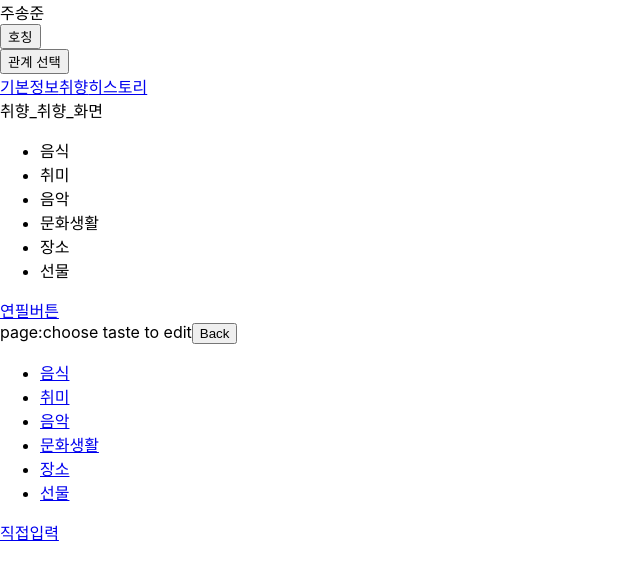
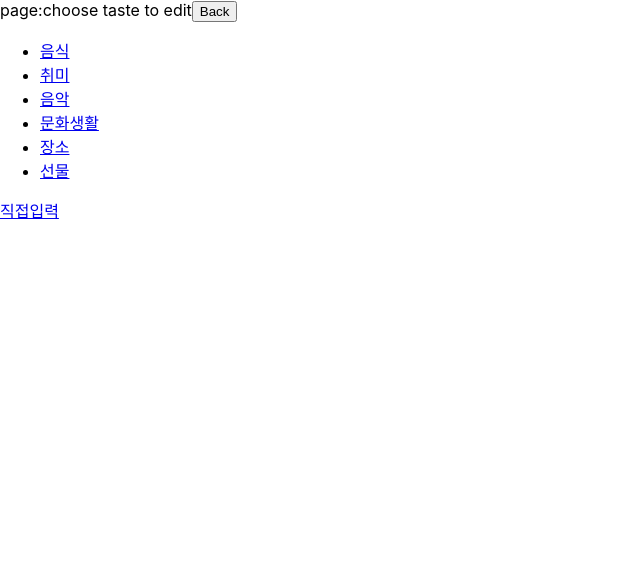
Before and after one commit to existentialist2001/Repo_React, a React (Create React App) app: page /taste/choose_taste_to_edit in a window 1280 px wide. Shown: the top 580 px of the page, without its empty margins (0-640 px from the left). Built offline with nearby package versions, Linux system fonts and the light colour scheme.

Commit message:
리액트 라우터 구조변경 완료

```diff
--- a/src/App.js
+++ b/src/App.js
@@ -1,44 +1,14 @@
-import { BrowserRouter as Router, Switch, Route, Link } from "react-router-dom";
+import { BrowserRouter as Router, Route, Switch } from "react-router-dom";
 import React, { useState } from "react";
 
-//모달 임포트
-import NicknameModal from "./components/NicknameModal";
-import RelationModal from "./components/RelationModal";
-
 //스크린 임포트
-import Taste_basicinfo_screen from "./screens/Taste_basicinfo_screen";
-import Taste_taste_screen from "./screens/Taste_taste_screen";
-import Taste_history_screen from "./screens/Taste_history_screen";
 import ChooseTasteToEdit from "./screens/ChooseTasteToEdit";
+import Taste_Main from "./screens/Taste_Main";
+import DirectTasteInput from "./screens/DirectTasteInput";
+import InputTasteContent from "./screens/InputTasteContent";
 
 function App() {
-  //! 호칭을 관리할 state와 함수
-  const [nicknameModal, setNicknameModal] = useState(false);
-  const [nickname, setNickname] = useState("호칭");
-
-  //호칭을 새로 선택한 후 완료를 눌렀을때 호칭을 최종적으로 변경해주는 함수
-  const changeNickname = (name) => {
-    setNickname(name);
-  };
-
-  //호칭변경 모달에서 취소를 눌렀을때 작동되는 함수
-  const cancelChangeNickname = () => {
-    setNicknameModal(false);
-  };
-
-  //! 관계상태
-  const [relationModal, setRelationModal] = useState(false);
-  const [relationStatus, setRelationStatus] = useState("관계 선택");
-  //릴레이션 모달 완료 버튼 함수
-  const changeRelation = (relation) => {
-    setRelationStatus(relation);
-  };
-  //릴레이션 모달 취소 버튼 함수
-  const cancelChangeRelation = () => {
-    setRelationModal(false);
-  };
-
-  //! 취향 종류들을 관리하는 useState
+  //! 취향 종류들을 관리하는 useState(이건 전역적으로 관리해주어야 함, 나중에 꼭 contenxt api로 전역적으로 바꾸기)
   //todo date: getDate()로 바꾸어 주어야함, 리액트 네이티브 코드 다시 보면서,,
   //todo setTastes함수가 총 4단계에 걸쳐서 취향직접입력 하위 컴포넌트로 전달된다, 근데 이거 전역으로 관리해야 하는 것이므로 나중에 context api로 바꾸기(지금은 일일히 하위 prop으로 전달하는 중이다)
   //object인 array. 이미지 주소 require 안쓰고 넣어줘야 에러 안뜸.
@@ -53,56 +23,26 @@ function App() {
 
   return (
     <Router>
-      <div className="screen">
-        <div className="header"></div>
+      <Switch>
+        <Route path="/taste/choose_taste_to_edit">
+          <ChooseTasteToEdit tastes={tastes} setTastes={setTastes} />
+        </Route>
 
-        <div className="main">
-          <div className="mainTextsContainer">
-            <div className="mainFirst">
-              <div>주송준</div>
-              <div>
-                <button onClick={() => setNicknameModal(true)}>
-                  {nickname}
-                </button>
-              </div>
+        <Route path="/taste/direct_input">
+          <DirectTasteInput tastes={tastes} setTastes={setTastes} />
+        </Route>
 
-              <NicknameModal
-                visible={nicknameModal}
-                onCancel={cancelChangeNickname}
-                onChange={changeNickname}
-              />
-            </div>
-            <div className="mainSecond">
-              <div>
-                <button onClick={() => setRelationModal(true)}>
-                  {relationStatus}
-                </button>
-              </div>
-              <RelationModal
-                visible={relationModal}
-                onCancel={cancelChangeRelation}
-                onChange={changeRelation}
-              />
-            </div>
-          </div>
-        </div>
+        <Route path="/taste/:taste_name">
+          <InputTasteContent
+            tastes={tastes}
+            setTastes={setTastes}
+          ></InputTasteContent>
+        </Route>
 
-        <div className="middletab">
-          <Link to="/basicinfo">기본정보</Link>
-          <Link to="/taste">취향</Link>
-          <Link to="/history">히스토리</Link>
-        </div>
-
-        <div className="information"></div>
-
-        <Switch>
-          <Route path="/basicinfo" render={() => <Taste_basicinfo_screen />} />
-          <Route path="/taste">
-            <Taste_taste_screen tastes={tastes} setTastes={setTastes} />
-          </Route>
-          <Route path="/history" render={() => <Taste_history_screen />} />
-        </Switch>
-      </div>
+        <Route path="/">
+          <Taste_Main tastes={tastes} setTastes={setTastes}></Taste_Main>
+        </Route>
+      </Switch>
     </Router>
   );
 }
--- a/src/screens/ChooseTasteToEdit.js
+++ b/src/screens/ChooseTasteToEdit.js
@@ -1,24 +1,11 @@
 //*취향화면에서 편집(연필버튼) 클릭 시 렌더링되는 페이지
 
 import React from "react";
-import {
-  useHistory,
-  useRouteMatch,
-  Link,
-  Switch,
-  Route,
-} from "react-router-dom";
-
-//취향 직접 입력 페이지를 라우팅하기 위해 임포트
-import DirectTasteInput from "./DirectTasteInput";
-//취향을 선택했을 때 구체적 입력페이지로 라우팅하기 위해 임포트
-import InputTasteContent from "./InputTasteContent";
+import { useHistory, Link } from "react-router-dom";
 
 const ChooseTasteToEdit = (props) => {
   //!뒤로가기를 구현하기 위한 hooks
   let history = useHistory();
-
-  let { url, path } = useRouteMatch();
 
   //!App.js에서부터 받아온 취향종류배열을 렌더링하기 위한 작업
   const tastes = props.tastes;
@@ -26,7 +13,7 @@ const ChooseTasteToEdit = (props) => {
   //*이렇게 되면, 사용자가 취향 종류를 추가하여 취향종류배열이 추가되었을경우에도 자동으로 반영된다.
   const list_of_tastes = tastes.map((taste) => (
     <li key={taste.key}>
-      <Link to={`${url}/${taste.name}`}>{taste.name}</Link>
+      <Link to={`/taste/${taste.name}`}>{taste.name}</Link>
     </li>
   ));
 
@@ -35,19 +22,7 @@ const ChooseTasteToEdit = (props) => {
       page:choose taste to edit
       <button onClick={() => history.goBack()}>Back</button>
       <ul>{list_of_tastes}</ul>
-      <Link to={`${url}/direct_input`}>직접입력</Link>
-      <Switch>
-        <Route path={`${path}/direct_input`}>
-          <DirectTasteInput setTastes={props.setTastes} tastes={props.tastes} />
-        </Route>
-
-        <Route path={`${path}/:taste_name`}>
-          <InputTasteContent
-            tastes={props.tastes}
-            setTastes={props.setTastes}
-          ></InputTasteContent>
-        </Route>
-      </Switch>
+      <Link to="/taste/direct_input">직접입력</Link>
     </div>
   );
 };
--- a/src/screens/DirectTasteInput.js
+++ b/src/screens/DirectTasteInput.js
@@ -1,22 +1,12 @@
 //*취향종류선택페이지에서 직접 입력 누를 시 렌더링되는 페이지
 import React, { useState } from "react";
 
-import {
-  useHistory,
-  useRouteMatch,
-  Route,
-  Link,
-  Switch,
-} from "react-router-dom";
-
-//취향 직접 입력 후 곧바로 취향에 대한 구체적 내용을 입력받는 페이지로 라우팅하기 위한 임포트
-import InputTasteContent from "./InputTasteContent";
+import { useHistory, Link } from "react-router-dom";
 
 const DirectTasteInput = (props) => {
   const [inputedTaste, setInputedTaste] = useState("");
 
   let history = useHistory();
-  let { url, path } = useRouteMatch();
 
   const onComplete = () => {
     //조건문을 이용해서 아무것도 입력되지 않았을때 경우를 조건적으로 처리
@@ -33,7 +23,6 @@ const DirectTasteInput = (props) => {
         },
       ]);
     }
-
     //todo 공백이 존재하는 경우, 공백을 없애주는 로직작성 -> 이후 공백 제거한 것을 이용하여 라우팅(일단 공백없다는 전제하에 개발)
     //todo 취향에 아무것도 입력되지 않았을 경우를 처리하는 로직은 나중에
   };
@@ -57,18 +46,10 @@ const DirectTasteInput = (props) => {
         value={inputedTaste}
         onChange={onChange}
       />
-      <Link to={`${url}/${inputedTaste}`} onClick={onComplete}>
+      <Link to={`/taste/${inputedTaste}`} onClick={onComplete}>
         완료
       </Link>
       <button onClick={() => goBack()}>Back</button>
-      <Switch>
-        <Route path={`${path}/:taste_name`}>
-          <InputTasteContent
-            tastes={props.tastes}
-            setTastes={props.setTastes}
-          />
-        </Route>
-      </Switch>
     </div>
   );
 };
--- a/src/screens/InputTasteContent.js
+++ b/src/screens/InputTasteContent.js
@@ -2,6 +2,8 @@
 
 import React, { useState } from "react";
 import { useHistory, useRouteMatch } from "react-router-dom";
+
+//todo placeholder + 조건문 사용해서 이전에 입력했던, 저장된 내용 적혀있도록,,
 
 const InputTasteContent = (props) => {
   const history = useHistory();
--- /dev/null
+++ b/src/screens/Taste_Main.js
@@ -0,0 +1,100 @@
+import React, { useState } from "react";
+import { Route, Link } from "react-router-dom";
+
+//모달 임포트
+import NicknameModal from "../components/NicknameModal";
+import RelationModal from "../components/RelationModal";
+
+//중첩 라우팅을 위한 스크린 임포트
+import Taste_basicinfo_screen from "./Taste_basicinfo_screen";
+import Taste_history_screen from "./Taste_history_screen";
+import Taste_taste_screen from "./Taste_taste_screen";
+
+//todo 이 화면에서 취향 클릭했을 때 구체적 내용 입력 페이지로 들어가도록 라우팅하기.
+
+const Taste_Main = (props) => {
+  console.log("taste_main");
+  //! 호칭과 관계상태는 메인 화면에서만 사용하기 때문에 최상단에 state가 위치할 필요 없음.
+  //! 관계상태와 관계상태 모달
+  const [relationModal, setRelationModal] = useState(false);
+  const [relationStatus, setRelationStatus] = useState("관계 선택");
+  //릴레이션 모달 완료 버튼 함수
+  const changeRelation = (relation) => {
+    setRelationStatus(relation);
+  };
+  //릴레이션 모달 취소 버튼 함수
+  const cancelChangeRelation = () => {
+    setRelationModal(false);
+  };
+
+  //! 호칭과 호칭모달
+  const [nicknameModal, setNicknameModal] = useState(false);
+  const [nickname, setNickname] = useState("호칭");
+
+  //호칭을 새로 선택한 후 완료를 눌렀을때 호칭을 최종적으로 변경해주는 함수
+  const changeNickname = (name) => {
+    setNickname(name);
+  };
+
+  //호칭변경 모달에서 취소를 눌렀을때 작동되는 함수
+  const cancelChangeNickname = () => {
+    setNicknameModal(false);
+  };
+
+  return (
+    <div className="screen">
+      <div className="header"></div>
+
+      <div className="main">
+        <div className="mainTextsContainer">
+          <div className="mainFirst">
+            <div>주송준</div>
+            <div>
+              <button onClick={() => setNicknameModal(true)}>{nickname}</button>
+            </div>
+
+            <NicknameModal
+              visible={nicknameModal}
+              onCancel={cancelChangeNickname}
+              onChange={changeNickname}
+            />
+          </div>
+          <div className="mainSecond">
+            <div>
+              <button onClick={() => setRelationModal(true)}>
+                {relationStatus}
+              </button>
+            </div>
+            <RelationModal
+              visible={relationModal}
+              onCancel={cancelChangeRelation}
+              onChange={changeRelation}
+            />
+          </div>
+        </div>
+      </div>
+
+      <div className="middletab">
+        <Link to="/basicinfo">기본정보</Link>
+        <Link to="/taste">취향</Link>
+        <Link to="/history">히스토리</Link>
+      </div>
+
+      <div className="information"></div>
+      <Route path="/basicinfo">
+        <Taste_basicinfo_screen />
+      </Route>
+      <Route path="/taste">
+        <Taste_taste_screen
+          tastes={props.tastes}
+          setTastes={props.setTastes}
+        ></Taste_taste_screen>
+      </Route>
+      <Route path="/history">
+        <Taste_history_screen />
+      </Route>
+    </div>
+  );
+};
+
+export default Taste_Main;
--- a/src/screens/Taste_taste_screen.js
+++ b/src/screens/Taste_taste_screen.js
@@ -1,14 +1,9 @@
 //*기본화면에서 취향 클릭 시 나타나는 화면
 
 import React from "react";
-import { Link, Switch, Route, useRouteMatch } from "react-router-dom";
-
-import ChooseTasteToEdit from "./ChooseTasteToEdit";
+import { Link } from "react-router-dom";
 
 const Taste_taste_screen = (props) => {
-  //hook을 사용하여, 이전 현재 page의 url과 path를 가져온다.
-  let { url, path } = useRouteMatch();
-
   const list_of_tastes = props.tastes.map((taste) => (
     <li key={taste.key}>{taste.name}</li>
   ));
@@ -17,15 +12,7 @@ const Taste_taste_screen = (props) => {
     <div>
       취향_취향_화면
       <ul>{list_of_tastes}</ul>
-      <Link to={`${url}/choose_taste_to_edit`}>연필버튼</Link>
-      <Switch>
-        <Route path={`${path}/choose_taste_to_edit`}>
-          <ChooseTasteToEdit
-            tastes={props.tastes}
-            setTastes={props.setTastes}
-          />
-        </Route>
-      </Switch>
+      <Link to="/taste/choose_taste_to_edit">연필버튼</Link>
     </div>
   );
 };
```
